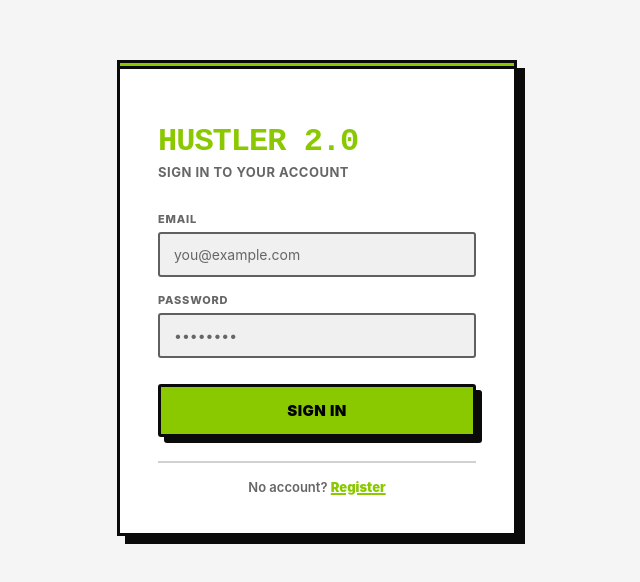
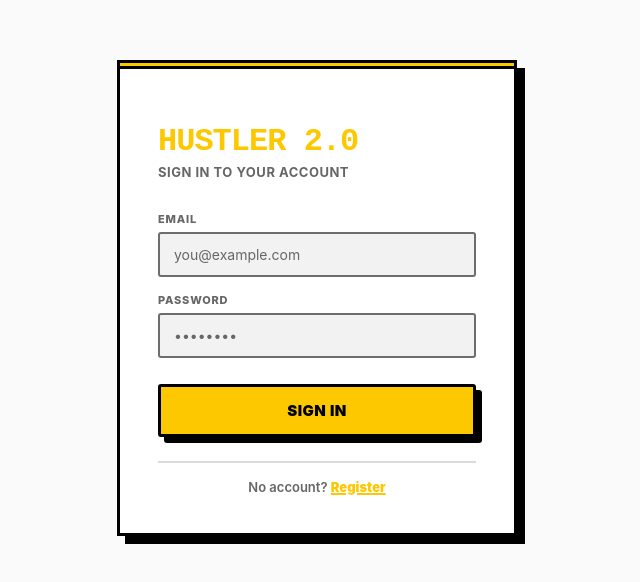
Before and after one commit to AmanAshutosh/Hustler, a React (Vite) app in the folder client/: page /login in a window 1280 px wide. Shown: the part 102-684 px from the top of the page, without its empty margins (323-963 px from the left). Built offline with nearby package versions, Linux system fonts and the light colour scheme.

Commit message:
ui/ux fix

```diff
--- a/client/src/index.css
+++ b/client/src/index.css
@@ -1,6 +1,6 @@
 /* ════════════════════════════════════════════════════════
    HUSTLER 2.0 — Neobrutalism Design System
-   Electric. Brutal. No mercy. No glass.
+   4-Palette Multi-Color System. No glass. No compromise.
    ════════════════════════════════════════════════════════ */
 
 /* ── Reset ── */
@@ -24,129 +24,158 @@ html.theme-ready [style*="transform"],
 html.theme-ready .hm-cell { transition: none !important; }
 
 /* ══════════════════════════════════════════════════════════
-   DARK MODE — neobrutalism: black + electric lime
+   DARK MODE
+   Palette: Pitch Black + Vibrant Yellow + Deep Violet + Neons
    ══════════════════════════════════════════════════════════ */
 :root,
 [data-theme="dark"] {
   color-scheme: dark;
 
-  /* Backgrounds — pure matte black */
-  --bg:   #0A0A0A;
-  --bg-2: #141414;
+  /* Backgrounds — Pitch Black (#000000) from "Vibrant & High-Contrast" */
+  --bg:   #000000;
+  --bg-2: #111111;
 
-  /* Surfaces — solid, flat */
-  --surface:       #141414;
-  --surface-2:     #1F1F1F;
-  --surface-3:     #2A2A2A;
-  --surface-solid: #0A0A0A;
+  /* Surfaces */
+  --surface:       #111111;
+  --surface-2:     #1C1C1C;
+  --surface-3:     #272727;
+  --surface-solid: #000000;
 
-  /* Borders — crisp white on black = max contrast */
-  --border:      rgba(255, 255, 255, 0.16);
-  --border-2:    rgba(255, 255, 255, 0.42);
-  --border-3:    rgba(255, 255, 255, 0.80);
+  /* Borders — pure white on black = maximum contrast */
+  --border:      rgba(255, 255, 255, 0.14);
+  --border-2:    rgba(255, 255, 255, 0.40);
+  --border-3:    rgba(255, 255, 255, 0.78);
   --border-hard: #FFFFFF;
 
   /* Text */
   --text:  #FFFFFF;
-  --text2: #CCCCCC;
+  --text2: #D4D4D4;
   --text3: #888888;
 
-  /* Accent — electric lime (radioactive, aggressive, real brutalism) */
-  --accent:        #C8FF00;
-  --accent-hover:  #AADD00;
-  --accent-light:  rgba(200, 255, 0, 0.10);
-  --accent-glow:   rgba(200, 255, 0, 0.18);
-  --accent-dark:   #88BB00;
+  /* PRIMARY ACCENT — Vibrant Yellow (#FDC800) from "Vibrant & High-Contrast"
+     Text ON accent: always #000000 (black on yellow = 9.2:1 contrast) */
+  --accent:        #FDC800;
+  --accent-hover:  #E6B400;
+  --accent-light:  rgba(253, 200, 0, 0.12);
+  --accent-glow:   rgba(253, 200, 0, 0.20);
+  --accent-dark:   #B38A00;
 
-  /* Neobrutalism hard shadows — PURE WHITE, zero blur, maximum contrast */
+  /* SECONDARY — Deep Violet (#432DD7) from "Vibrant & High-Contrast"
+     Used for sidebar brand, special blocks, tags */
+  --accent2:       #432DD7;
+  --accent2-light: rgba(67, 45, 215, 0.15);
+
+  /* HARD SHADOWS — Pure White on Black = brutalism at its sharpest */
   --shadow:    4px 4px 0px #FFFFFF;
   --shadow-md: 6px 6px 0px #FFFFFF;
   --shadow-lg: 8px 8px 0px #FFFFFF;
   --glow-sm:   none;
   --glow-md:   none;
 
-  /* Semantic palette */
-  --green:        #00FF80;
-  --green-light:  rgba(0, 255, 128, 0.12);
-  --amber:        #FFB800;
-  --amber-light:  rgba(255, 184, 0, 0.14);
-  --red:          #FF3333;
-  --red-light:    rgba(255, 51, 51, 0.12);
-  --purple:       #AA5BFF;
-  --purple-light: rgba(170, 91, 255, 0.12);
-  --cyan:         #00E5FF;
-  --blue:         #4DA6FF;
-  --blue-light:   rgba(77, 166, 255, 0.12);
+  /* SEMANTIC — multi-palette neons for semantic states */
+  /* Electric Green (#00FF7F) — "Neon Pops" — success, easy, done */
+  --green:        #00FF7F;
+  --green-light:  rgba(0, 255, 127, 0.12);
 
-  /* Clock — lime to match accent */
-  --clock-color: #C8FF00;
-  --clock-glow:  rgba(200, 255, 0, 0.18);
+  /* Burnt Orange (#FF4F00) — "Moody & Muted" — warning, medium */
+  --amber:        #FF4F00;
+  --amber-light:  rgba(255, 79, 0, 0.13);
 
-  /* Geometry — neobrutalism: near-zero radius */
+  /* Bright Pink (#FF4081) — "Neon Pops" — danger, hard, urgent */
+  --red:          #FF4081;
+  --red-light:    rgba(255, 64, 129, 0.13);
+
+  /* Deep Violet (#432DD7) — "Vibrant & High-Contrast" — purple states */
+  --purple:       #432DD7;
+  --purple-light: rgba(67, 45, 215, 0.15);
+
+  /* Sky Blue (#00BFFF) — "Primary & Raw" — info, blue states */
+  --cyan:         #00BFFF;
+  --blue:         #00BFFF;
+  --blue-light:   rgba(0, 191, 255, 0.12);
+
+  /* Clock — Yellow accent */
+  --clock-color: #FDC800;
+  --clock-glow:  rgba(253, 200, 0, 0.20);
+
+  /* Geometry — neobrutalism: sharp, near-zero radius */
   --radius:    3px;
   --radius-lg: 3px;
   --radius-xl: 3px;
-
-  /* No glass blur */
   --glass-blur: none;
 }
 
 /* ══════════════════════════════════════════════════════════
-   LIGHT MODE — neobrutalism: stark white + electric lime + black
+   LIGHT MODE
+   Palette: Pure White + Vibrant Yellow + Black + Bright Red
    ══════════════════════════════════════════════════════════ */
 [data-theme="light"] {
   color-scheme: light;
 
-  /* Backgrounds — stark white, zero warmth */
-  --bg:   #F5F5F5;
+  /* Backgrounds — Pure White (#FFFFFF) from "Vibrant & High-Contrast" */
+  --bg:   #FAFAFA;
   --bg-2: #FFFFFF;
 
-  /* Surfaces — pure flat */
+  /* Surfaces */
   --surface:       #FFFFFF;
-  --surface-2:     #F0F0F0;
-  --surface-3:     #E5E5E5;
-  --surface-solid: #F5F5F5;
+  --surface-2:     #F2F2F2;
+  --surface-3:     #E8E8E8;
+  --surface-solid: #FAFAFA;
 
-  /* Borders — hard black for maximum punch */
-  --border:      rgba(0, 0, 0, 0.18);
-  --border-2:    rgba(0, 0, 0, 0.60);
-  --border-3:    rgba(0, 0, 0, 0.90);
-  --border-hard: #0A0A0A;
+  /* Borders — Pitch Black (#000000) from "Vibrant & High-Contrast" */
+  --border:      rgba(0, 0, 0, 0.14);
+  --border-2:    rgba(0, 0, 0, 0.55);
+  --border-3:    rgba(0, 0, 0, 0.88);
+  --border-hard: #000000;
 
   /* Text */
-  --text:  #0A0A0A;
+  --text:  #000000;
   --text2: #333333;
   --text3: #666666;
 
-  /* Accent — same electric lime, now on white = screams */
-  --accent:        #8AC900;
-  --accent-hover:  #72AA00;
-  --accent-light:  rgba(138, 201, 0, 0.10);
-  --accent-glow:   rgba(138, 201, 0, 0.15);
-  --accent-dark:   #557A00;
+  /* PRIMARY ACCENT — Vibrant Yellow (#FDC800)
+     On pure white, Yellow + thick black border = Mondrian-level brutalism */
+  --accent:        #FDC800;
+  --accent-hover:  #E6B400;
+  --accent-light:  rgba(253, 200, 0, 0.12);
+  --accent-glow:   rgba(253, 200, 0, 0.15);
+  --accent-dark:   #B38A00;
 
-  /* Neobrutalism hard shadows — PURE BLACK, zero blur */
-  --shadow:    4px 4px 0px #0A0A0A;
-  --shadow-md: 6px 6px 0px #0A0A0A;
-  --shadow-lg: 8px 8px 0px #0A0A0A;
+  /* SECONDARY — Deep Violet */
+  --accent2:       #432DD7;
+  --accent2-light: rgba(67, 45, 215, 0.10);
+
+  /* HARD SHADOWS — Pure Black on White */
+  --shadow:    4px 4px 0px #000000;
+  --shadow-md: 6px 6px 0px #000000;
+  --shadow-lg: 8px 8px 0px #000000;
   --glow-sm:   none;
   --glow-md:   none;
 
-  /* Semantic palette */
+  /* SEMANTIC — richer tones for light backgrounds */
+  /* Vivid Green — success */
   --green:        #00A854;
   --green-light:  rgba(0, 168, 84, 0.10);
-  --amber:        #FF8C00;
-  --amber-light:  rgba(255, 140, 0, 0.10);
-  --red:          #E01010;
-  --red-light:    rgba(224, 16, 16, 0.08);
-  --purple:       #7C3AED;
-  --purple-light: rgba(124, 58, 237, 0.08);
-  --cyan:         #0099BB;
-  --blue:         #0055FF;
-  --blue-light:   rgba(0, 85, 255, 0.08);
+
+  /* Burnt Orange (#FF4F00) — warning */
+  --amber:        #FF4F00;
+  --amber-light:  rgba(255, 79, 0, 0.10);
+
+  /* Bright Red (#E63946) — "Primary & Raw" — danger on light */
+  --red:          #E63946;
+  --red-light:    rgba(230, 57, 70, 0.10);
+
+  /* Deep Violet */
+  --purple:       #432DD7;
+  --purple-light: rgba(67, 45, 215, 0.10);
+
+  /* Sky Blue (#00BFFF) */
+  --cyan:         #00BFFF;
+  --blue:         #00BFFF;
+  --blue-light:   rgba(0, 191, 255, 0.10);
 
   /* Clock */
-  --clock-color: #0A0A0A;
+  --clock-color: #000000;
   --clock-glow:  rgba(0, 0, 0, 0.08);
 
   /* Geometry */
@@ -168,7 +197,7 @@ html, body, #root {
   -moz-osx-font-smoothing: grayscale;
 }
 
-/* ── Flat solid backgrounds — no gradients ── */
+/* ── Flat solid backgrounds ── */
 [data-theme="dark"] body,
 [data-theme="light"] body,
 body {
@@ -184,11 +213,11 @@ img { display: block; max-width: 100%; }
 ::-webkit-scrollbar { width: 8px; height: 8px; }
 ::-webkit-scrollbar-track { background: var(--surface-2); }
 ::-webkit-scrollbar-thumb {
-  background: var(--border-2);
+  background: var(--accent);
   border-radius: 0;
   border: 2px solid var(--bg);
 }
-::-webkit-scrollbar-thumb:hover { background: var(--accent); }
+::-webkit-scrollbar-thumb:hover { background: var(--accent-hover); }
 
 /* ── Global form controls ── */
 input, select, textarea {
@@ -224,7 +253,7 @@ select option { background: var(--bg-2); color: var(--text); }
   transform: translate(-2px, -2px);
 }
 
-/* ── Buttons — stamp-style ── */
+/* ── Buttons — stamp-style with hard press effect ── */
 .btn {
   display: inline-flex; align-items: center; gap: 6px;
   padding: 9px 18px; border-radius: var(--radius);
@@ -240,16 +269,17 @@ select option { background: var(--bg-2); color: var(--text); }
   transform: translate(-2px, -2px);
 }
 .btn:active {
-  transform: translate(2px, 2px);
+  transform: translate(3px, 3px);
   box-shadow: 1px 1px 0px var(--border-hard);
 }
 .btn:disabled { opacity: .40; cursor: not-allowed; transform: none !important; box-shadow: none !important; }
 
+/* Primary — Yellow stamp */
 .btn-primary {
   background: var(--accent);
   color: #000000;
   border: 2px solid var(--border-hard);
-  font-weight: 800;
+  font-weight: 900;
   box-shadow: var(--shadow);
 }
 .btn-primary:hover {
@@ -260,9 +290,16 @@ select option { background: var(--bg-2); color: var(--text); }
 .btn-sm { padding: 6px 14px; font-size: 12px; }
 
 /* ── Layout utilities ── */
-.page-header           { margin-bottom: 24px; border-bottom: 3px solid var(--border-hard); padding-bottom: 16px; }
-.page-header h2        { font-size: 26px; font-weight: 900; letter-spacing: -.5px; color: var(--text); text-transform: uppercase; }
-.page-header p         { font-size: 13px; color: var(--text3); margin-top: 6px; font-weight: 600; }
+.page-header {
+  margin-bottom: 24px;
+  border-bottom: 3px solid var(--border-hard);
+  padding-bottom: 14px;
+}
+.page-header h2 {
+  font-size: 26px; font-weight: 900; letter-spacing: -.5px;
+  color: var(--text); text-transform: uppercase;
+}
+.page-header p { font-size: 13px; color: var(--text3); margin-top: 6px; font-weight: 600; }
 
 .sec-title {
   display: flex; align-items: center; gap: 7px;
@@ -277,14 +314,14 @@ select option { background: var(--bg-2); color: var(--text); }
 }
 .empty-msg { font-size: 12px; color: var(--text3); padding: 8px 0; font-weight: 600; }
 
-/* ── Progress bars — blocky ── */
+/* ── Progress bars — blocky, square ── */
 .bar-row { margin-bottom: 12px; }
 .bar-label {
   display: flex; justify-content: space-between;
   font-size: 12px; color: var(--text2); margin-bottom: 6px;
   font-weight: 700;
 }
-.bar-label span:last-child { color: var(--text3); font-size: 11px; font-family: monospace; }
+.bar-label span:last-child { color: var(--text3); font-size: 11px; font-family: 'Courier New', monospace; }
 .bar-track {
   height: 10px; background: var(--surface-3);
   border-radius: 0; overflow: hidden;
--- a/client/src/pages/Timer/Timer.css
+++ b/client/src/pages/Timer/Timer.css
@@ -36,7 +36,8 @@ select:disabled, input:disabled { opacity: .40; cursor: not-allowed; }
   font-family: 'Courier New', 'SF Mono', 'Fira Code', monospace;
   padding: 30px 0 18px; transition: color .2s;
 }
-.timer-clock.running { color: var(--accent); }
+/* Running: Electric Green (#00FF7F) — "Neon Pops" — signals GO */
+.timer-clock.running { color: #00FF7F; }
 .timer-clock.paused  { color: var(--text2); }
 .timer-clock.inactive { color: var(--text3); }
 
@@ -45,7 +46,7 @@ select:disabled, input:disabled { opacity: .40; cursor: not-allowed; }
   color: var(--text3); min-height: 18px; margin-bottom: 26px;
   text-transform: uppercase; letter-spacing: 1px; transition: color .2s;
 }
-.timer-status.live        { color: var(--accent); }
+.timer-status.live        { color: #00FF7F; }
 .timer-status.paused-text { color: var(--text2); }
 
 /* Buttons */
```
Also changed, not shown: client/src/components/Layout/Layout.css (+5 -5 lines), client/src/components/Loader/Loader.css (+20 -24 lines), client/src/pages/DSATracker/DSATracker.css (+10 -7 lines), client/src/pages/Heatmap/Heatmap.css (+14 -9 lines), client/src/pages/Projects/Projects.css (+9 -6 lines), client/src/pages/Subjects/Subjects.css (+8 -5 lines).
